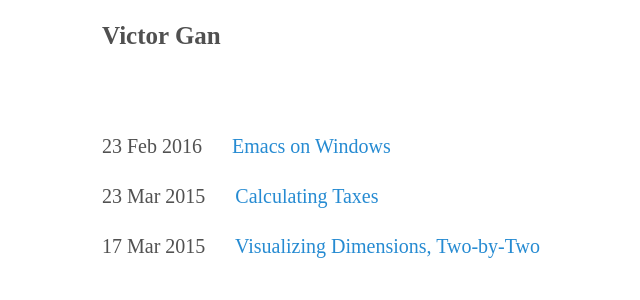
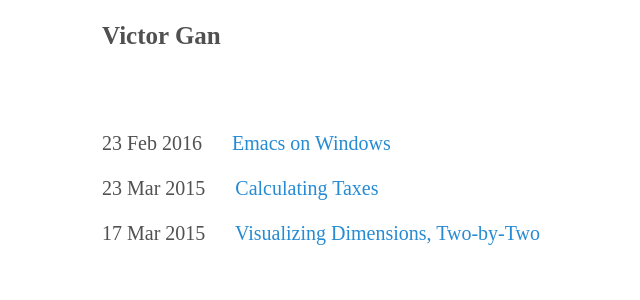
Before and after one commit to victorgan/victorgan.github.io, a Jekyll site: the page built from index.md, in a window 1280 px wide. Shown: the top 300 px of the page, without its empty margins (178-818 px from the left). Built offline with Jekyll 4.4.1, drawn with Linux system fonts in a browser that asks for light colours; nearby versions of some CDN libraries; library files that are not in the unit come from our copies.

Commit message:
Even MORE basic

```diff
--- a/public/css/poole.css
+++ b/public/css/poole.css
@@ -50,7 +50,7 @@ body {
 html {
   font-family: "Times New Roman", Times, serif;
   font-size: 12px;
-  line-height: 1.5;
+  line-height: 1.25;
 }
 @media (min-width: 38em) {
   html {
```
